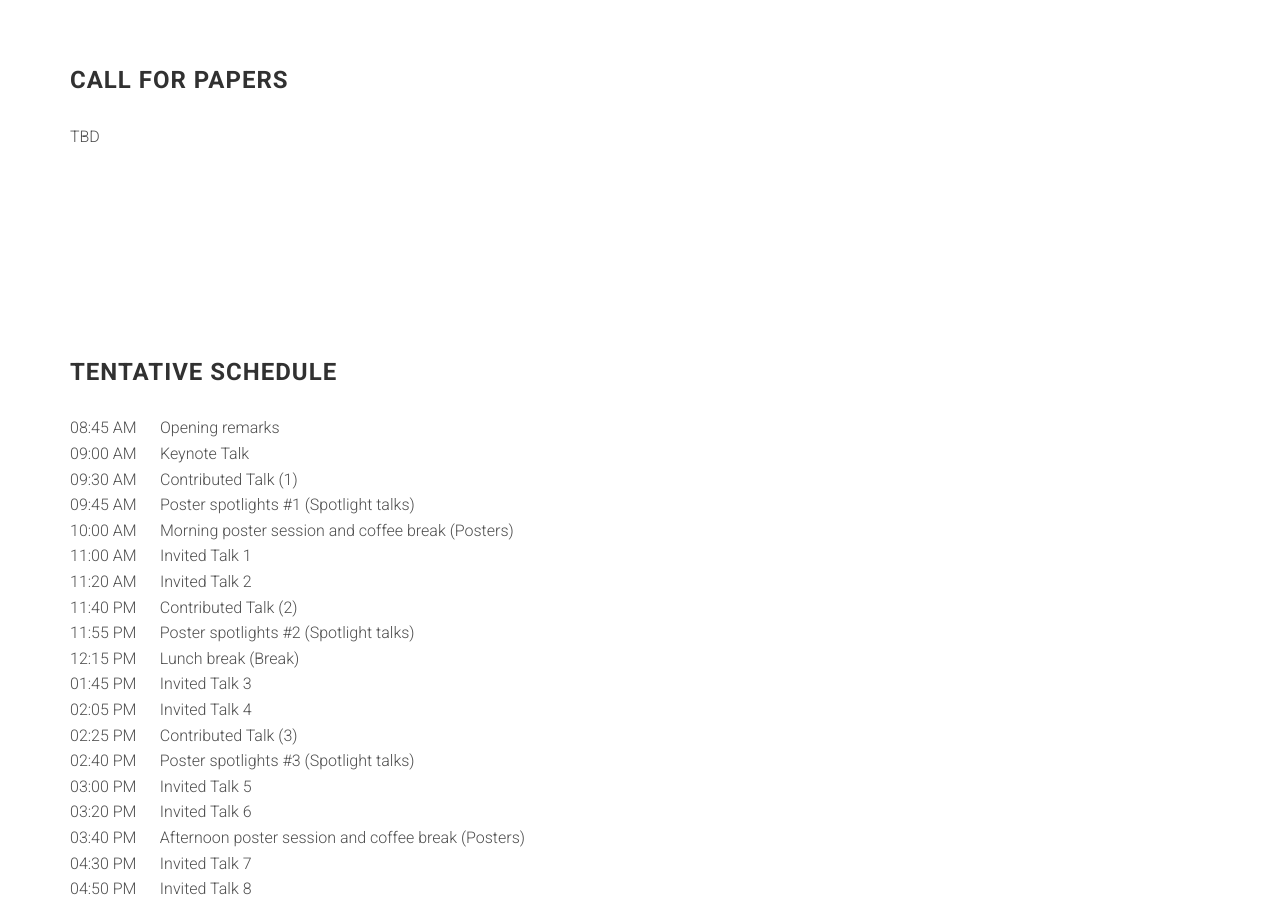
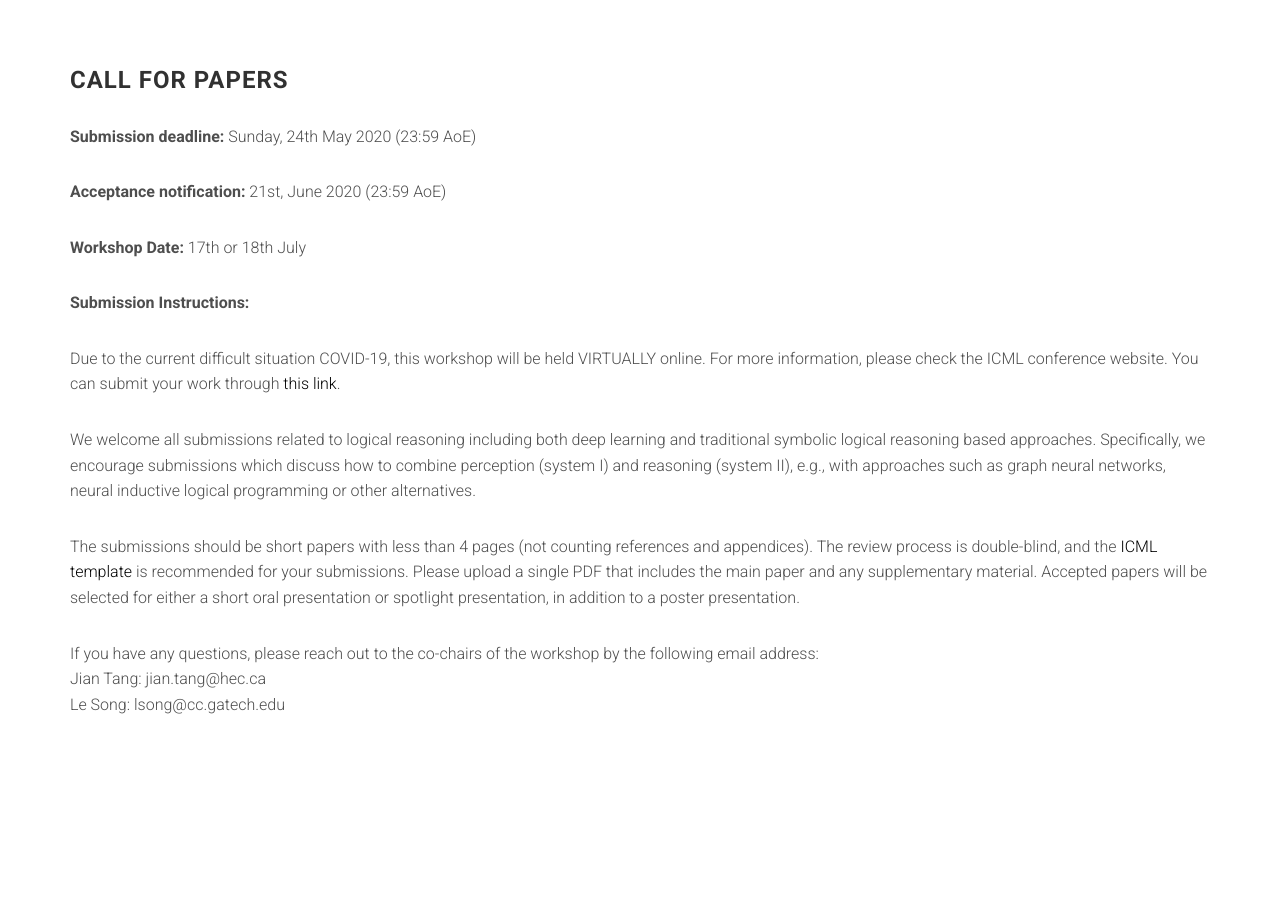
Before and after one commit to LogicalReasoningGNN/LogicalReasoningGNN.github.io, a website: page index.html in a window 1280 px wide. Shown: the part 3460-4366 px from the top of the page. Drawn offline with Linux system fonts and the light colour scheme; files whose address does not match are found by name.

Commit message:
Update index.html

```diff
--- a/index.html
+++ b/index.html
@@ -228,7 +228,23 @@
             <div class="row">
                 <div class="col-md-12">
                     <h3 class="section-title">Call for Papers</h3>
-                    <p>TBD</p>
+                    <p><b>Submission deadline:</b> Sunday, 24th May 2020 (23:59 AoE)</p>
+
+                    <p><b>Acceptance notification:</b> 21st, June 2020 (23:59 AoE)</p>
+
+                    <p><b>Workshop Date:</b> 17th or 18th July</p>
+
+                    <p><b>Submission Instructions:</b></p>
+
+                    <p>Due to the current difficult situation COVID-19, this workshop will be held VIRTUALLY online. For more information, please check the  ICML conference website. You can submit your work through <a href="https://cmt3.research.microsoft.com/ILRGNN2020/">this link</a>.</p>
+
+                    <p>We welcome all submissions related to logical reasoning including both deep learning  and traditional symbolic logical reasoning based approaches. Specifically, we encourage submissions which discuss how to combine perception (system I) and reasoning (system II), e.g., with approaches such as graph neural networks, neural inductive logical programming or other alternatives.</p>
+
+                    <p>The submissions should be short papers with less than 4 pages (not counting references and appendices). The review process is double-blind, and the <a href="https://icml.cc/Conferences/2020/StyleAuthorInstructions">ICML template</a> is recommended for your submissions. Please upload a single PDF that includes the main paper and any supplementary material.  Accepted papers will be selected for either a short oral presentation or spotlight presentation, in addition to a poster presentation.</p>
+
+                    <p>If you have any questions, please reach out to the co-chairs of the workshop by the following email address:<br>
+                    Jian Tang: jian.tang@hec.ca<br>
+                    Le Song: lsong@cc.gatech.edu</p>
                 </div>
             </div>
         </div>
```
